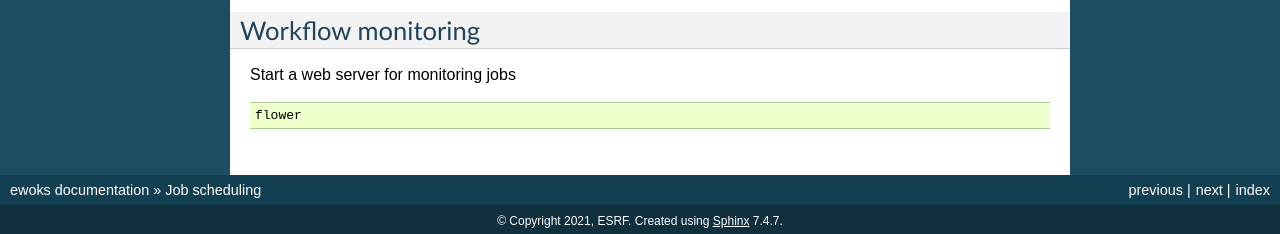
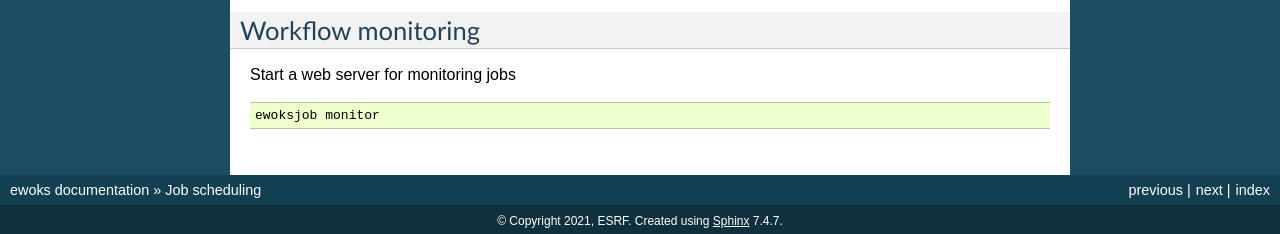
Before and after one commit to ewoks-kit/ewoks, a Sphinx documentation site: the page built from doc/ewoks_api/job.rst, in a window 1280 px wide. Shown: the part 1032-1266 px from the top of the page. Built offline with Sphinx 7.4.7, drawn with Linux system fonts in a browser that asks for light colours; pages that are not in the unit, such as notebooks, are missing from menus.

Commit message:
change flower CLI

```diff
--- a/doc/ewoks_api/job.rst
+++ b/doc/ewoks_api/job.rst
@@ -73,4 +73,4 @@ Start a web server for monitoring jobs
 
 .. code:: bash
 
-    flower
+    ewoksjob monitor
```
